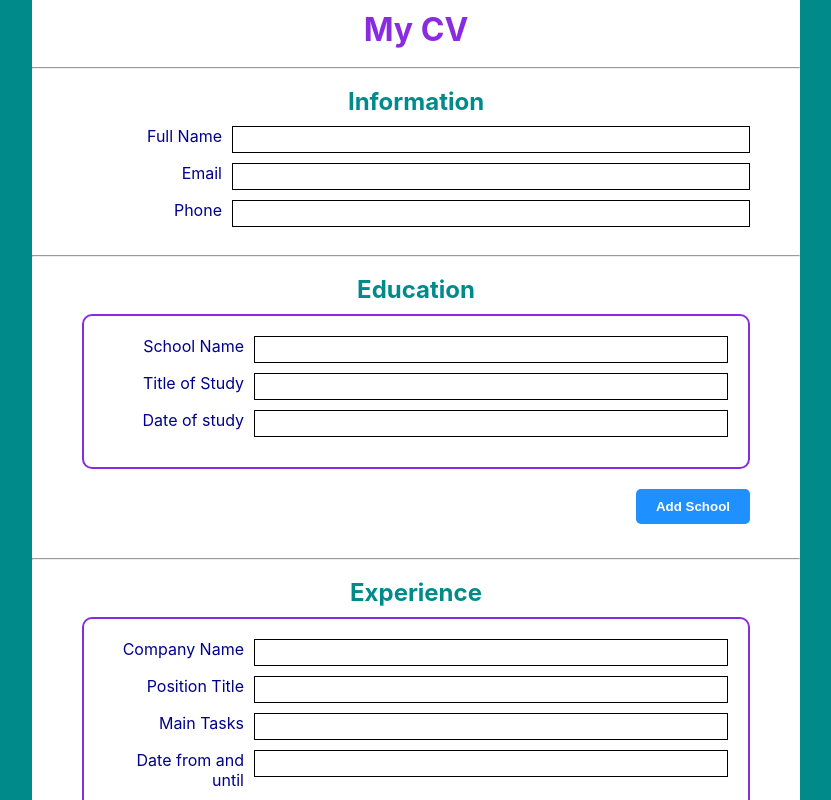
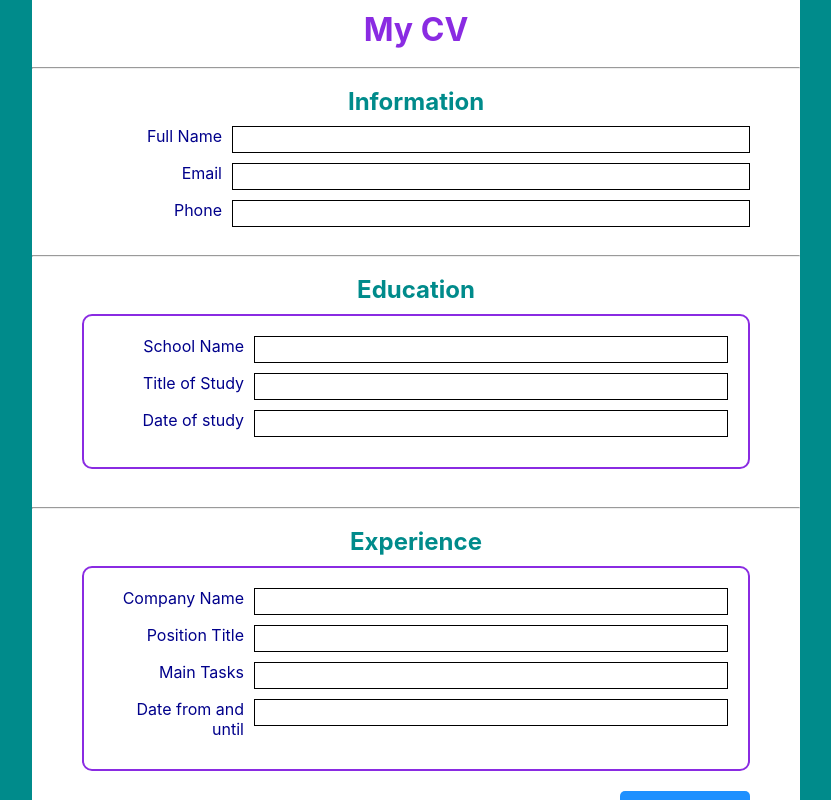
Before and after one commit to SonDo580/CV-application, a React (Create React App) app: page / in a window 1280 px wide. Shown: the top 800 px of the page, without its empty margins (224-1055 px from the left). Built offline with nearby package versions, Linux system fonts and the light colour scheme.

Commit message:
Let user enters 1 school
I will add more functionality later

```diff
--- a/src/components/Education.js
+++ b/src/components/Education.js
@@ -1,32 +1,24 @@
 import React, { Component } from "react";
-import School from "./School";
 
 class Education extends Component {
-  constructor() {
-    super();
-    this.state = {
-      schools: [""],
-    };
-  }
-
-  addSchool = () => {
-    this.setState((state) => ({
-      schools: state.schools.concat(""),
-    }));
-  };
-
   render() {
     return (
       <div className="container">
         <h2>Education</h2>
-        <div className="schools">
-          {this.state.schools.map(() => {
-            return <School editMode={this.props.editMode} />;
-          })}
+        <div className="school">
+          <div className="field">
+            <label>School Name</label>
+            <input type="text" />
+          </div>
+          <div className="field">
+            <label>Title of Study</label>
+            <input type="text" />
+          </div>
+          <div className="field">
+            <label>Date of study</label>
+            <input type="text" />
+          </div>
         </div>
-        <p className="buttonContainer">
-          <button onClick={this.addSchool}>Add School</button>
-        </p>
       </div>
     );
   }
--- a/src/components/School.js
+++ /dev/null
@@ -1,26 +0,0 @@
-import React, { Component } from "react";
-
-class School extends Component {
-  render() {
-    return (
-      <div>
-        <div className="school">
-          <div className="field">
-            <label>School Name</label>
-            <input type="text" />
-          </div>
-          <div className="field">
-            <label>Title of Study</label>
-            <input type="text" />
-          </div>
-          <div className="field">
-            <label>Date of study</label>
-            <input type="text" />
-          </div>
-        </div>
-      </div>
-    );
-  }
-}
-
-export default School;
```
